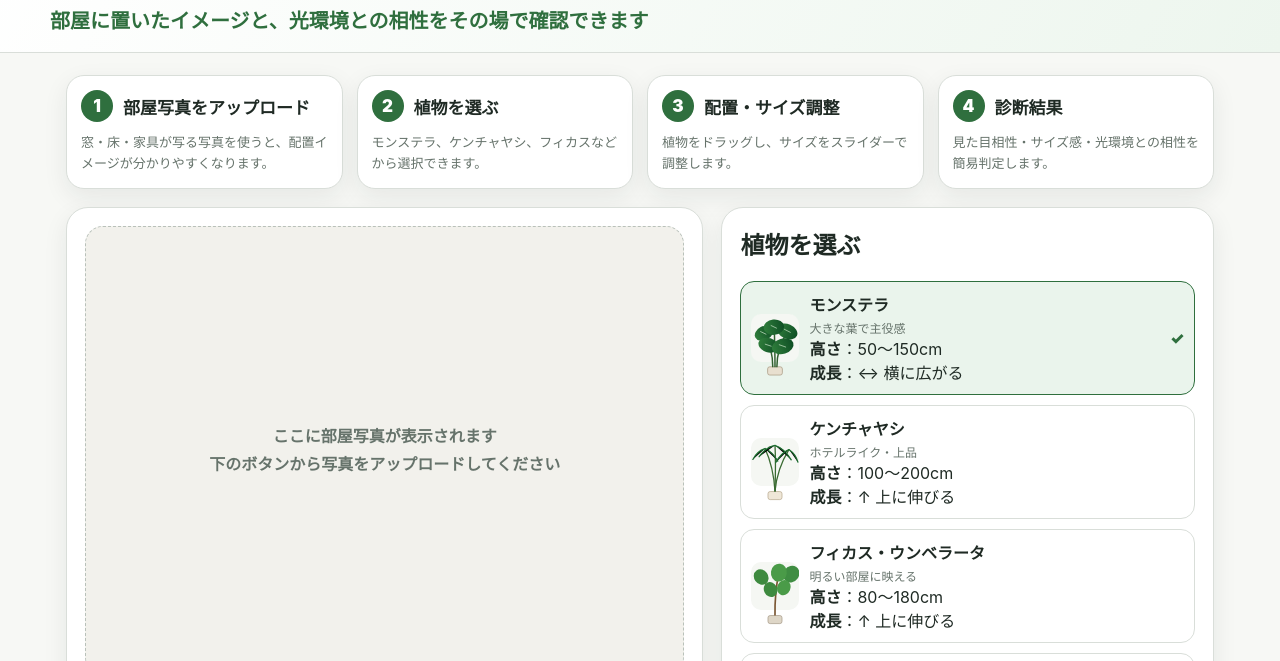
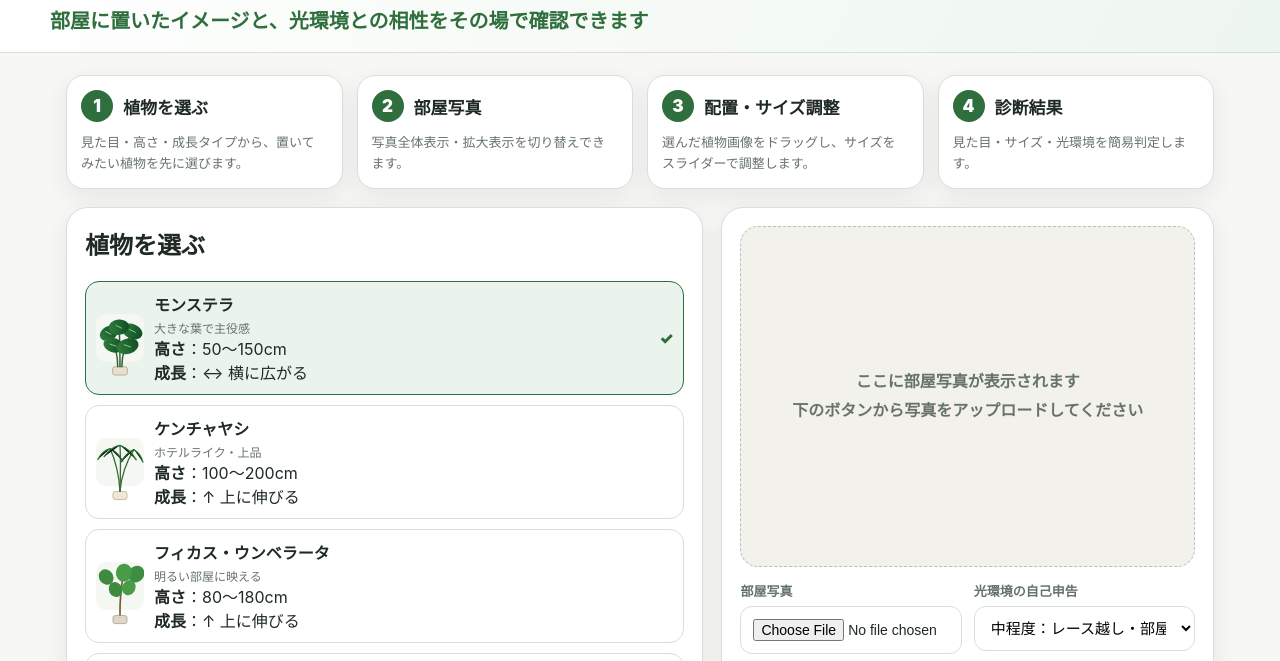
Before and after one commit to giocare425/plant-placement-mvp, a plain HTML site: page index.html in a window 1280 px wide. Shown: the part 92-753 px from the top of the page. Drawn offline with Linux system fonts and the light colour scheme.

Commit message:
Add files via upload

```diff
--- a/index.html
+++ b/index.html
@@ -3,7 +3,7 @@
 <head>
   <meta charset="UTF-8" />
   <meta name="viewport" content="width=device-width, initial-scale=1.0" />
-  <title>観葉植物お試し配置サービス MVP v3.2</title>
+  <title>観葉植物お試し配置サービス MVP v3.3</title>
   <style>
     :root {
       --green: #2f6f3e;
@@ -404,6 +404,7 @@
   </style>
 </head>
 <body>
+  <!-- MVP version: v3.3 image-first flow -->
   <header>
     <div class="header-inner">
       <h1>観葉植物お試し配置サービス</h1>
@@ -414,24 +415,29 @@
   <main>
     <section class="steps">
       <div class="step">
-        <div class="step-title"><span class="num">1</span>部屋写真をアップロード</div>
-        <p>窓・床・家具が写る写真を使うと、配置イメージが分かりやすくなります。</p>
+        <div class="step-title"><span class="num">1</span>植物を選ぶ</div>
+        <p>見た目・高さ・成長タイプから、置いてみたい植物を先に選びます。</p>
       </div>
       <div class="step">
-        <div class="step-title"><span class="num">2</span>植物を選ぶ</div>
-        <p>モンステラ、ケンチャヤシ、フィカスなどから選択できます。</p>
+        <div class="step-title"><span class="num">2</span>部屋写真</div>
+        <p>写真全体表示・拡大表示を切り替えできます。</p>
       </div>
       <div class="step">
         <div class="step-title"><span class="num">3</span>配置・サイズ調整</div>
-        <p>植物をドラッグし、サイズをスライダーで調整します。</p>
+        <p>選んだ植物画像をドラッグし、サイズをスライダーで調整します。</p>
       </div>
       <div class="step">
         <div class="step-title"><span class="num">4</span>診断結果</div>
-        <p>見た目相性・サイズ感・光環境との相性を簡易判定します。</p>
+        <p>見た目・サイズ・光環境を簡易判定します。</p>
       </div>
     </section>
 
     <section class="workspace">
+      <div class="card">
+        <h2 style="margin-top:0;">植物を選ぶ</h2>
+        <div class="plant-grid" id="plantGrid"></div>
+      </div>
+
       <div class="card">
         <div class="stage" id="stage">
           <div class="placeholder" id="placeholder">
@@ -481,11 +487,6 @@
           <button id="resetBtn" class="secondary">配置をリセット</button>
           <button id="diagnoseBtn">診断を更新</button>
         </div>
-      </div>
-
-      <div class="card">
-        <h2 style="margin-top:0;">植物を選ぶ</h2>
-        <div class="plant-grid" id="plantGrid"></div>
       </div>
     </section>
 
@@ -697,7 +698,7 @@
         div.className = "plant-option" + (plant.id === state.selected.id ? " active" : "");
         div.innerHTML = `
           <div class="thumb">
-            <img src="${plant.img}" alt="${plant.name}" onerror="this.style.display='none'; this.parentElement.textContent='${plant.emoji}'">
+            <img src="${plant.img}" alt="${plant.name}">
           </div>
           <div>
             <div class="plant-name">${plant.name}</div>
@@ -725,7 +726,7 @@
         const score = Math.max(62, Math.round(88 - i * 7 + (plant.id === state.selected.id ? 4 : 0)));
         return `
           <div class="mini-card">
-            <div class="thumb">${plant.emoji}</div>
+            <div class="thumb"><img src="${plant.img}" alt="${plant.name}"></div>
             <div>
               <strong>${plant.name}</strong>
               <span>おすすめ度 ${score}%</span>
```
Also changed, not shown: 1 other file.
